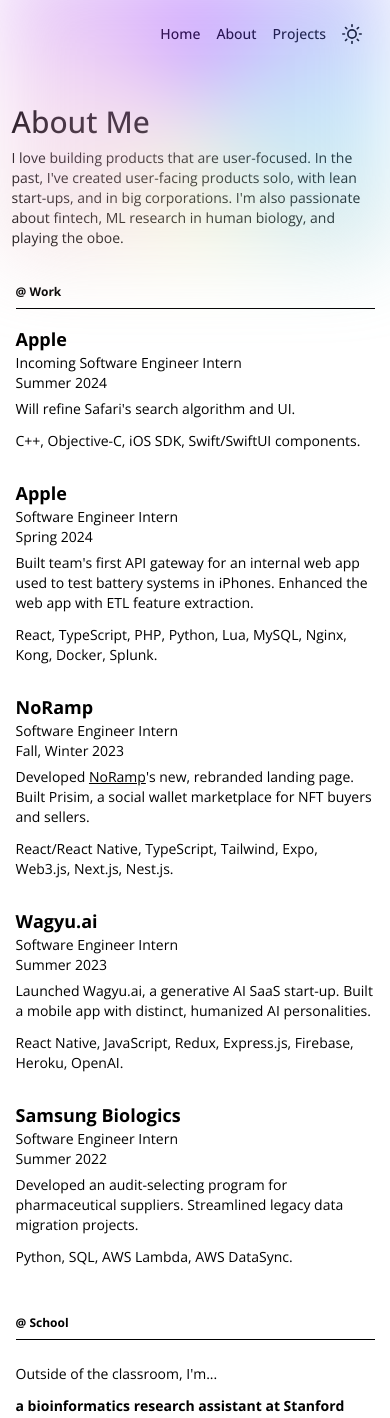
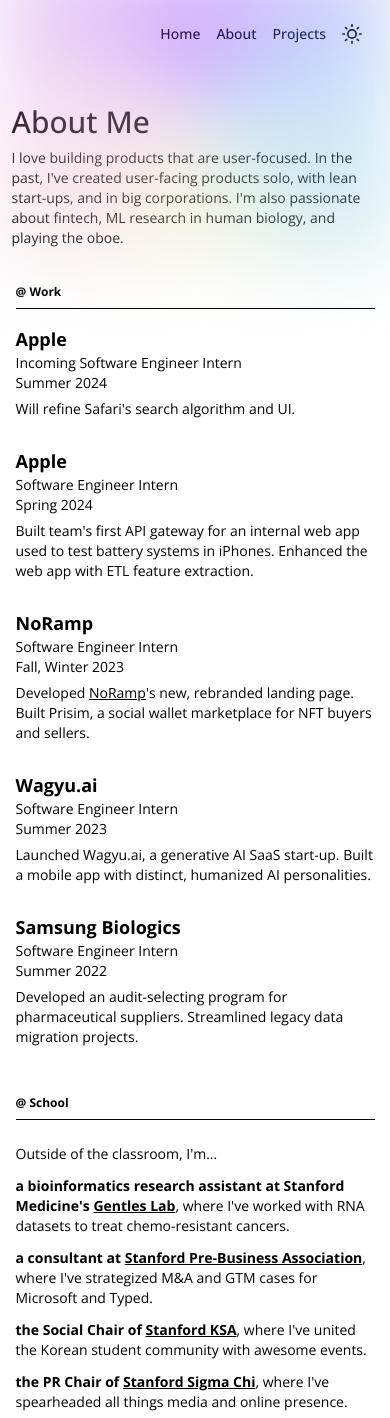
Before and after one commit to aaronkjin/personal, a Next.js app: page /about in a window 390 px wide. Shown: the top 1418 px of the page. Built offline with nearby package versions, Linux system fonts and the light colour scheme.

Commit message:
hide tech stack when mobile

```diff
--- a/pages/about.js
+++ b/pages/about.js
@@ -65,7 +65,7 @@ export default function About() {
               Will refine Safari&apos;s search algorithm and UI.
             </p>
 
-            <p className="text-sm tablet:text-base mt-3">
+            <p className="text-sm tablet:text-base mt-3 mob:hidden tablet:flex">
               C++, Objective-C, iOS SDK, Swift/SwiftUI components.
             </p>
           </div>
@@ -99,7 +99,7 @@ export default function About() {
               feature extraction.
             </p>
 
-            <p className="text-sm tablet:text-base mt-3">
+            <p className="text-sm tablet:text-base mt-3  mob:hidden tablet:flex">
               React, TypeScript, PHP, Python, Lua, MySQL, Nginx, Kong, Docker,
               Splunk.
             </p>
@@ -142,7 +142,7 @@ export default function About() {
               marketplace for NFT buyers and sellers.
             </p>
 
-            <p className="text-sm tablet:text-base mt-3">
+            <p className="text-sm tablet:text-base mt-3 mob:hidden tablet:flex">
               React/React Native, TypeScript, Tailwind, Expo, Web3.js, Next.js,
               Nest.js.
             </p>
@@ -176,7 +176,7 @@ export default function About() {
               app with distinct, humanized AI personalities.
             </p>
 
-            <p className="text-sm tablet:text-base mt-3">
+            <p className="text-sm tablet:text-base mt-3 mob:hidden tablet:flex">
               React Native, JavaScript, Redux, Express.js, Firebase, Heroku,
               OpenAI.
             </p>
@@ -212,7 +212,7 @@ export default function About() {
               Streamlined legacy data migration projects.
             </p>
 
-            <p className="text-sm tablet:text-base mt-3">
+            <p className="text-sm tablet:text-base mt-3 mob:hidden tablet:flex">
               Python, SQL, AWS Lambda, AWS DataSync.
             </p>
           </div>
@@ -541,7 +541,7 @@ export default function About() {
 
       <div className="grid tablet:grid-cols-8  p-2 w-full pb-16">
         {/* Left Column */}
-        <div className="tablet:col-span-1 hidden tablet:flex tablet:items-center">
+        <div className="tablet:col-span-1 mob:hidden tablet:flex tablet:items-center">
           <p className="font-bold text-sm tablet:text-base ">Hobbies</p>
         </div>
 
```
